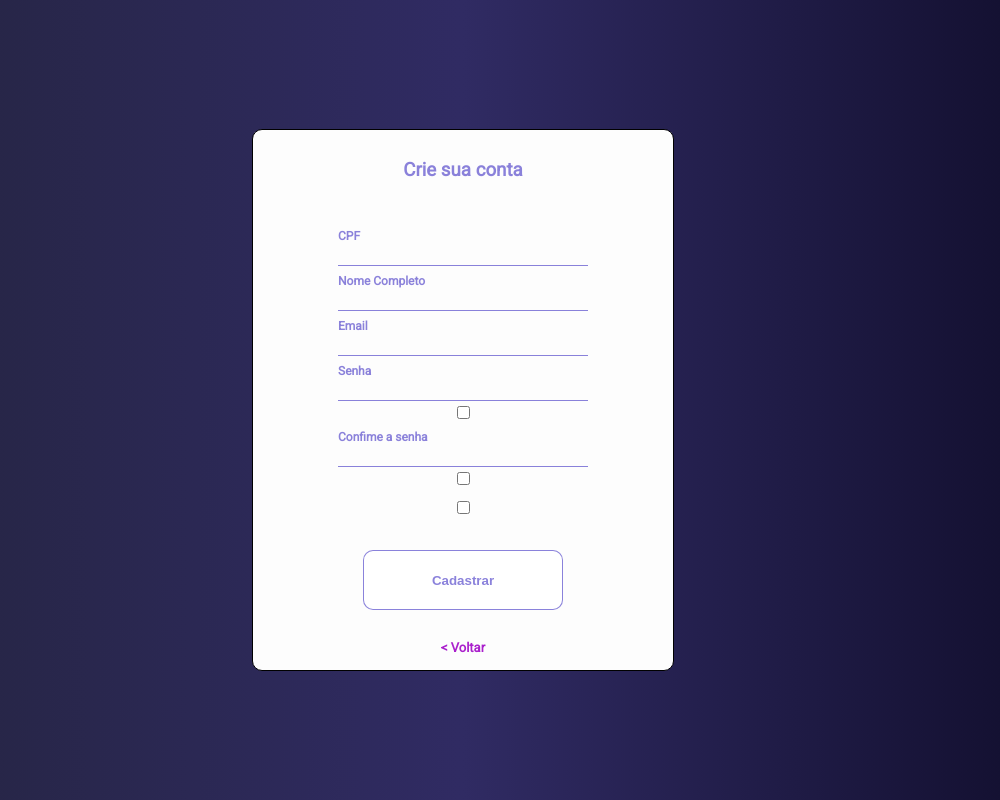
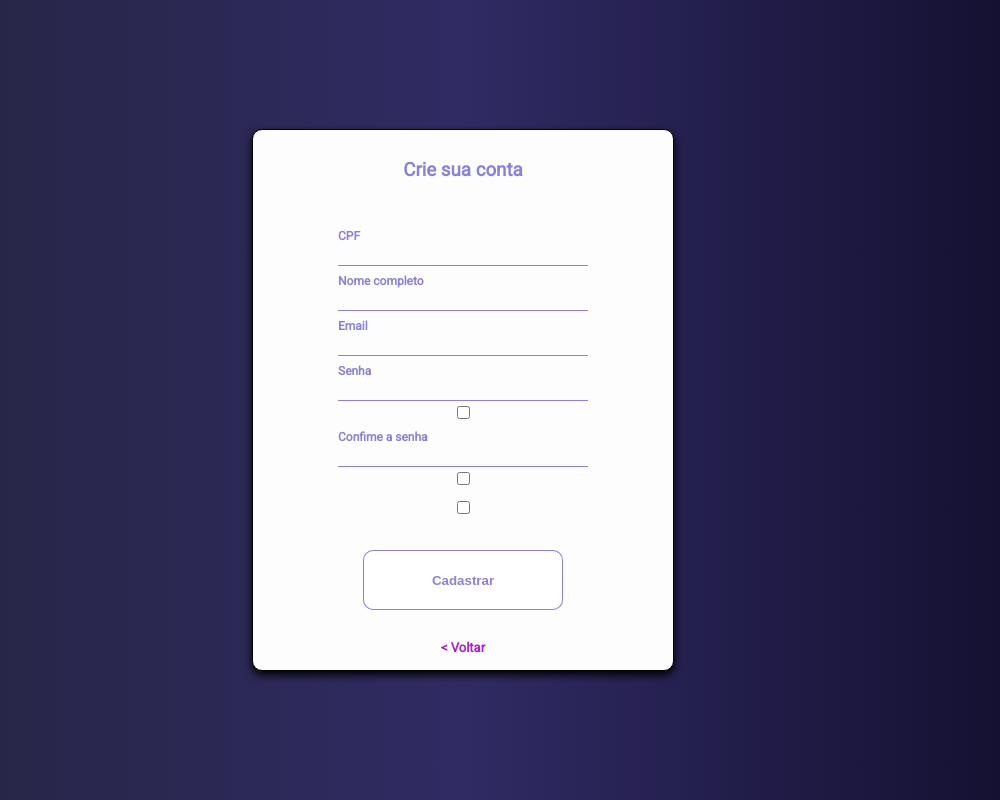
Before and after one commit to kelvinteixeira/FakeBank, a React (Create React App) app: page /singup in a window 1280 px wide. Shown: the whole page, without its empty margins (177-1177 px from the left). Built offline with nearby package versions, Linux system fonts and the light colour scheme.

Commit message:
adicionado box-shadow style aos forms

```diff
--- a/src/components/Login/index.js
+++ b/src/components/Login/index.js
@@ -1,6 +1,6 @@
 import {React, useState} from 'react'
 import { Link, useHistory } from 'react-router-dom'
-import './style.css'
+import '../Login/style.css'
 
 
 export default function Home() {
@@ -10,7 +10,7 @@ export default function Home() {
 
   function logar(e) {
     e.preventDefault()
-    if (cpf === '01887316440' && senha === '123') {
+    if (cpf === '12345678900' && senha === '123') {
       history.push('/dashboard')
     } else {
       alert('USUARIO OU SENHA INVALIDOS')
--- a/src/components/Login/style.css
+++ b/src/components/Login/style.css
@@ -1,6 +1,4 @@
 @import url("https://fonts.googleapis.com/css2?family=Roboto&display=swap");
-
-
 
 .container {
     display: flex;
@@ -21,6 +19,8 @@ form {
     border-radius: 10px;
     border: solid 1px #000;
     background: rgb(253, 253, 253);
+    box-shadow: 3px 4px 8px 0px #000;
+
 }
 
 .fazerLogin {
--- a/src/components/Singup/index.js
+++ b/src/components/Singup/index.js
@@ -1,6 +1,6 @@
 import { React, useState } from 'react'
 import { Link, useHistory } from 'react-router-dom'
-import './style.css'
+import '../Singup/style.css'
 
 export default function SingUp() {
 
@@ -47,7 +47,7 @@ export default function SingUp() {
           <input value= {cpf} onChange={ (e) => setCpf(e.target.value)} type="text"></input>
         </label>
 
-        <label>Nome Completo
+        <label>Nome completo
           <input value={nome} onChange={(e) => setNome(e.target.value)} type="text" ></input>
         </label>
 
--- a/src/components/Singup/style.css
+++ b/src/components/Singup/style.css
@@ -24,6 +24,7 @@ form {
     border-radius: 10px;
     border: solid 1px #000;
     background: rgb(253, 253, 253);
+    box-shadow: 0px 4px 8px 0px #000;
 }
 
 label {
```
